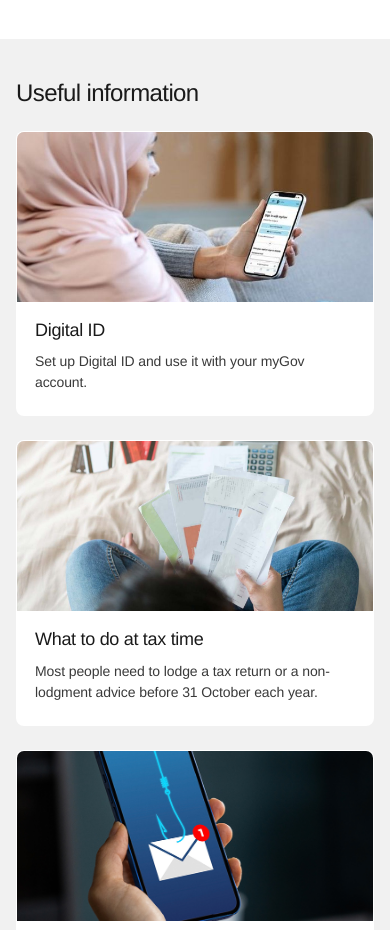
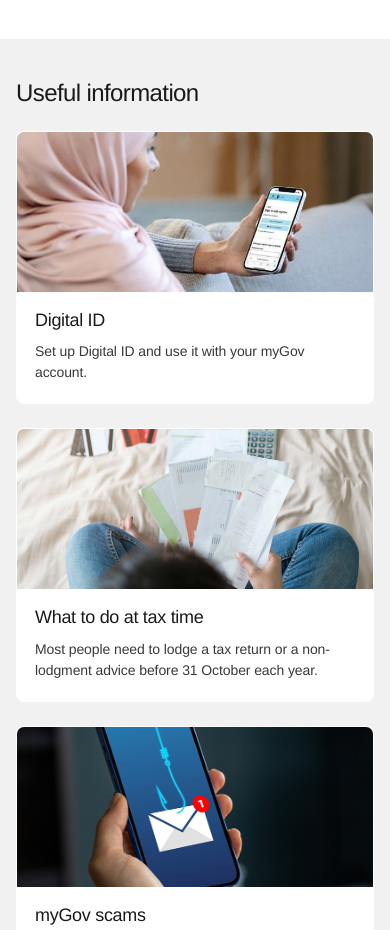
Before and after one commit to xxfrwd/sdsdf, a plain HTML site: page index.html in a window 390 px wide. Shown: the part 1001-1931 px from the top of the page. Drawn offline with Linux system fonts and the light colour scheme.

Commit message:
Adjust dimensions of .useful cards and grid
Reduced dimensions of .useful cards and adjusted grid layout.

```diff
--- a/style.css
+++ b/style.css
@@ -1,5 +1,6 @@
 /* ============================================================
    style.css — полный файл
+   Карточки .useful уменьшены на 10px по ширине и высоте.
    ============================================================ */
 
 * {
@@ -244,18 +245,18 @@
     -webkit-text-stroke: 0.3px #f1f1f1;
 }
 
-/* Сетка — фиксированные равные колонки, чтобы карточки были одинаковой ширины */
+/* Сетка — колонки уменьшены с 416px до 406px */
 .useful-grid {
     display: grid;
-    grid-template-columns: repeat(3, 416px);
+    grid-template-columns: repeat(3, 406px);
     gap: 40px;
     align-items: stretch;
 }
 
-/* Карточка — flex-колонка с фиксированной высотой, тело растягивается */
+/* Карточка — 406×474 вместо 416×484 */
 .useful-card {
-    width: 416px;
-    height: 484px;
+    width: 406px;
+    height: 474px;
     background: #fff;
     display: flex;
     flex-direction: column;
@@ -272,11 +273,11 @@
     border-color: #cfcfcf;
 }
 
-/* Картинка — фикс. высота, одинаковая для всех карточек */
+/* Картинка — 250px вместо 260px */
 .useful-card .card-image {
     width: 100%;
-    height: 260px;
-    flex: 0 0 260px;
+    height: 250px;
+    flex: 0 0 250px;
     overflow: hidden;
     background: #f1f1f1;
 }
@@ -289,10 +290,10 @@
     object-position: center;
 }
 
-/* Тело — растягивается на всю оставшуюся высоту */
+/* Тело — паддинги чуть меньше */
 .useful-card .card-body {
     flex: 1 1 auto;
-    padding: 28px 30px;
+    padding: 26px 28px;
     display: flex;
     flex-direction: column;
     justify-content: flex-start;
@@ -465,11 +466,11 @@
     .useful-card {
         width: auto;
         height: auto;
-        min-height: 460px;
+        min-height: 450px;
     }
     .useful-card .card-image {
-        height: 240px;
-        flex-basis: 240px;
+        height: 230px;
+        flex-basis: 230px;
     }
 
     .footer { padding: 60px 30px 50px 60px; }
@@ -544,10 +545,10 @@
         min-height: auto;
     }
     .useful-card .card-image {
-        height: 200px;
-        flex-basis: 200px;
+        height: 190px;
+        flex-basis: 190px;
     }
-    .useful-card .card-body { padding: 20px 22px 24px 22px; }
+    .useful-card .card-body { padding: 20px 22px 22px 22px; }
     .useful-card h3 {
         font-size: 20px;
         margin-bottom: 10px;
@@ -604,10 +605,10 @@
     .useful { padding: 40px 16px 50px 16px; }
     .useful h2 { font-size: 24px; margin-bottom: 24px; }
     .useful-card .card-image {
-        height: 170px;
-        flex-basis: 170px;
+        height: 160px;
+        flex-basis: 160px;
     }
-    .useful-card .card-body { padding: 18px 18px 22px 18px; }
+    .useful-card .card-body { padding: 18px 18px 20px 18px; }
     .useful-card h3 { font-size: 18px; }
     .useful-card p  { font-size: 14px; }
 
```
